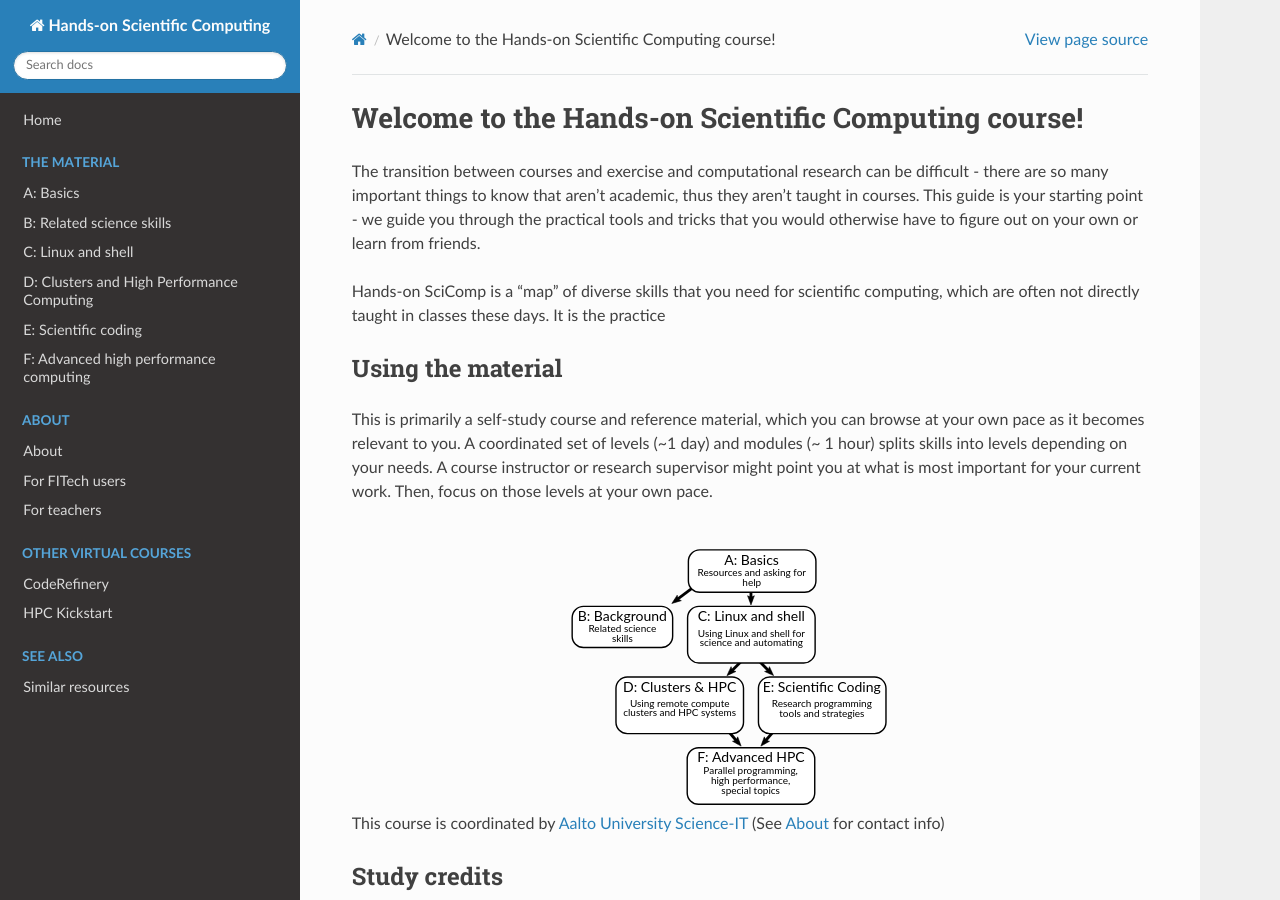
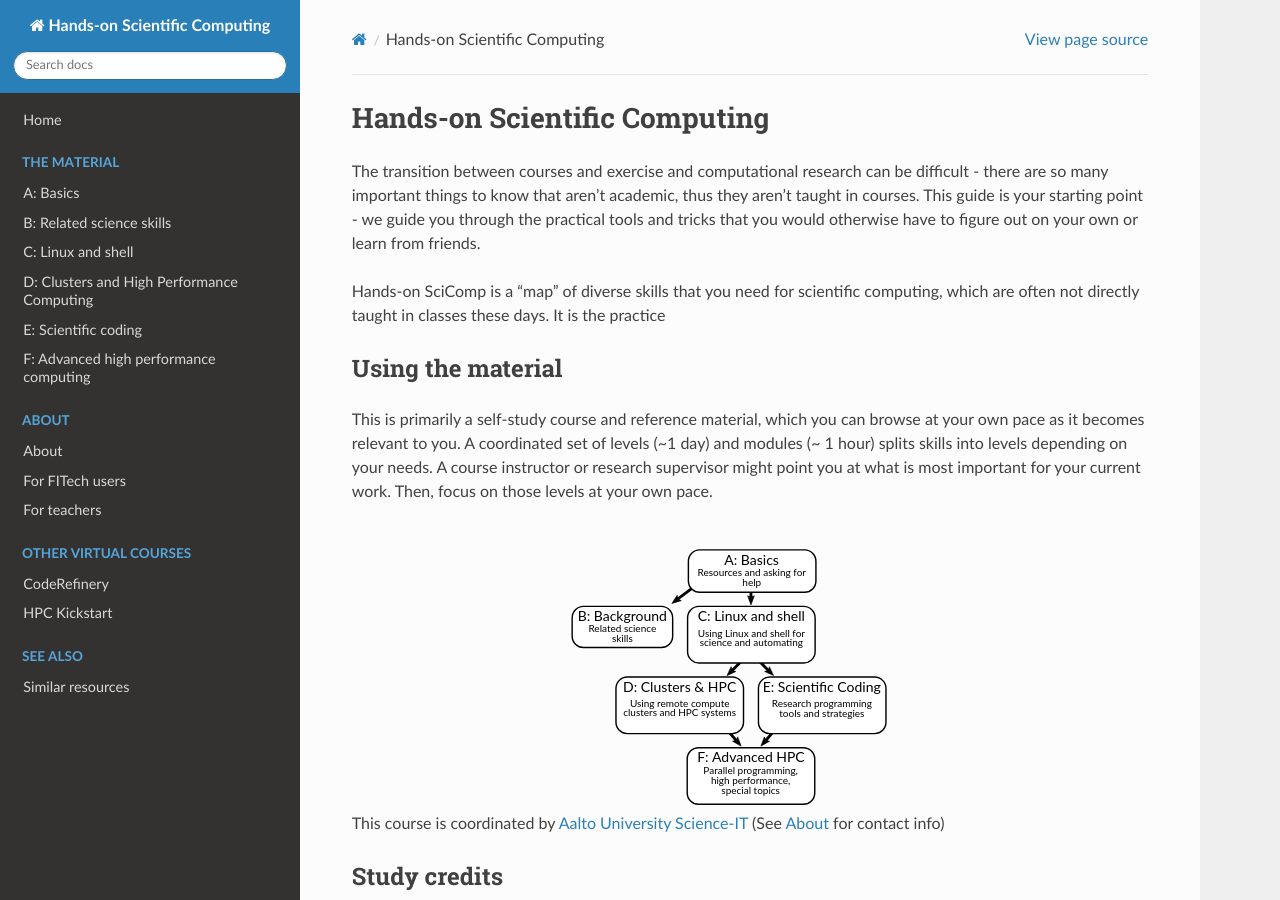
Before and after one commit to coderefinery/handsonscicomp, a Sphinx documentation site: the page built from source/index.rst, in a window 1280 px wide and 900 px high. Built offline with Sphinx 7.4.7 and the Read the Docs theme 2.0.0, drawn with Linux system fonts in a browser that asks for light colours; some of the changed text lies outside the part shown.

Commit message:
source/index: Adjust overall title

```diff
--- a/source/conf.py
+++ b/source/conf.py
@@ -22,7 +22,7 @@ if os.environ.get('READTHEDOCS_PROJECT') == 'handsonscicomp':
 # -- Project information -----------------------------------------------------
 
 project = 'Hands-on Scientific Computing'
-copyright = '2019, The HoSC Team'
+copyright = '2021, The HoSC Team'
 author = 'The HoSC Team'
 
 
--- a/source/index.rst
+++ b/source/index.rst
@@ -1,6 +1,6 @@
-====================================================
-Welcome to the Hands-on Scientific Computing course!
-====================================================
+=============================
+Hands-on Scientific Computing
+=============================
 
 The transition between courses and exercise and computational research
 can be difficult - there are so many important things to know that
```
